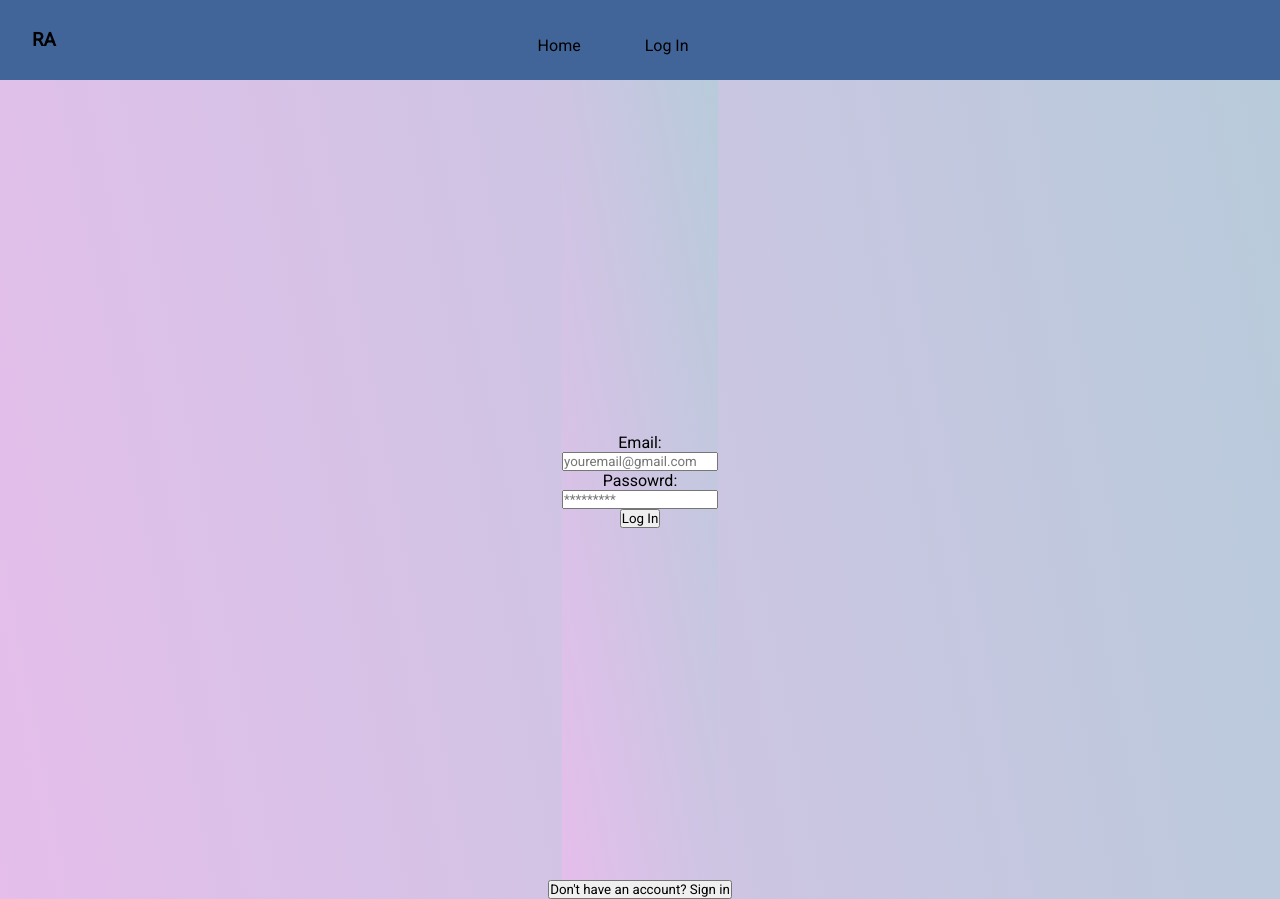
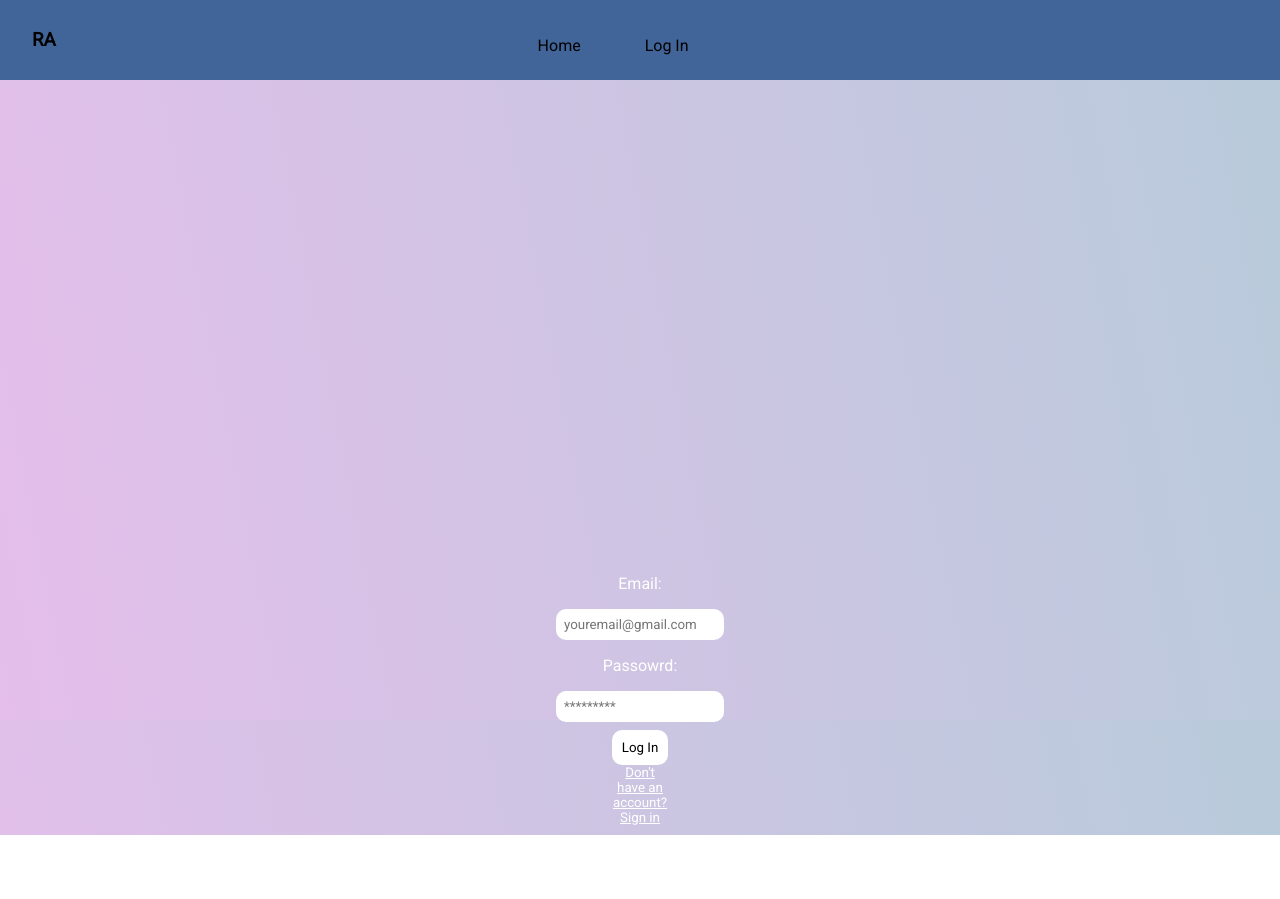
Before and after one commit to AnastasOdyssea/Workout-App, a React (Create React App) app: page / in a window 1280 px wide. After the commit the page ends 835 px from the top, so only its background shows below. Built offline with nearby package versions, Linux system fonts and the light colour scheme.

Commit message:
styling login

```diff
--- a/src/Styles/App.css
+++ b/src/Styles/App.css
@@ -1,10 +1,53 @@
-.auth-form-container, .login-form, .register-form{
+body{
+    background-image:linear-gradient(79deg, #e5beeb, 48%,#b8cbdb); ;
+}
+
+.auth-form-container,.login-form, .register-form {
     text-align: center;
     display:flex;
     flex-direction: column;
-    min-height: 100vh;
     align-items: center;
     justify-content: center;
-    background-image: linear-gradient(79deg, #e5beeb, 48%,#b8cbdb);
+    color: white;
+  }
+  .auth-form-container{
+
+    padding: 5px;
+    margin: 600px 600px 0 600px;
+    height: 5vh;
+
+
 
 }
+
+
+label{
+
+    padding: 0.5rem 0;
+}
+
+input{
+    margin:0.5rem 0;
+    padding: 0.5rem;
+    border: none;
+    border-radius: 10px;
+}
+
+button{
+    border: none;
+    background-color: white;
+    padding: 10px;
+    border-radius: 10px;
+    cursor: pointer;
+}
+
+.button{
+    padding-top: 0px;
+    background: none;
+    color: white;
+    text-decoration: underline;
+}
+
+@media only screen and (max-width: 1024px){
+
+}
--- a/src/components/LogIn.jsx
+++ b/src/components/LogIn.jsx
@@ -18,7 +18,7 @@ export const LogIn = (props) =>{
         <input value={pass} onChange={(e) => setPass(e.target.value)}type="password" placeholder="*********" id="password" name="password" />
        <button type="submit">Log In</button>
        </form>
-       <button onClick={() => props.onFormSwitch('register')}>Don't have an account? Sign in</button>
+       <button className="button" onClick={() => props.onFormSwitch('register')}>Don't have an account? Sign in</button>
        </div>
     )
 }
```
